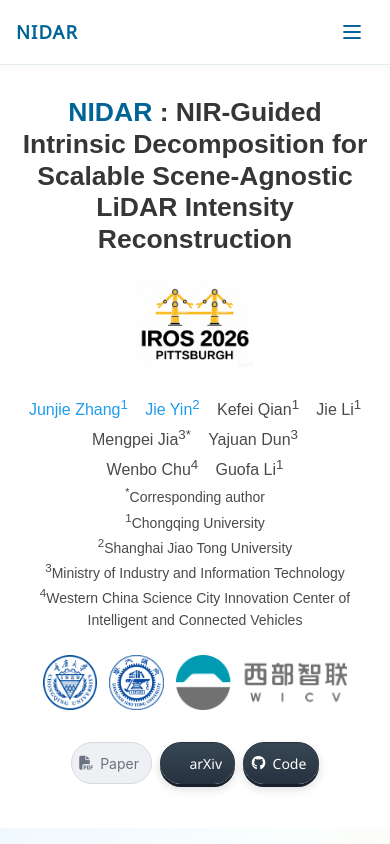
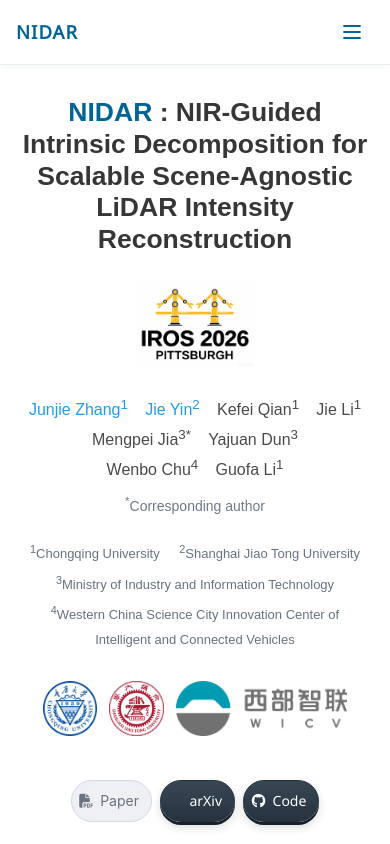
Before and after one commit to nidar-web/nidar-web.github.io, a website: page index.html in a window 390 px wide. Shown: the top 844 px of the page. Drawn offline with nearby package versions, Linux system fonts and the light colour scheme; some icons are missing; a web font is replaced by a local one.

Commit message:
Use the red SJTU logo and clarify affiliation hierarchy

```diff
--- a/index.html
+++ b/index.html
@@ -16,7 +16,7 @@
   <link rel="stylesheet" href="./static/css/bulma-slider.min.css">
   <link rel="stylesheet" href="./static/css/fontawesome.all.min.css">
   <link rel="stylesheet" href="https://cdn.jsdelivr.net/gh/jpswalsh/academicons@1/css/academicons.min.css">
-  <link rel="stylesheet" href="./static/css/index.css?v=20261009-institutions-navigation">
+  <link rel="stylesheet" href="./static/css/index.css?v=20261009-affiliation-spacing">
   <!-- <link rel="icon" href="./static/images/favicon.svg"> -->
 
   <script src="https://ajax.googleapis.com/ajax/libs/jquery/3.5.1/jquery.min.js"></script>
@@ -105,7 +105,7 @@
             </div>
             <div class="institution-logos" role="group" aria-label="Author institutions">
               <img class="institution-logo institution-logo--seal" src="./static/images/institutions/cqu.png" width="512" height="512" alt="Chongqing University" decoding="async">
-              <img class="institution-logo institution-logo--seal" src="./static/images/institutions/sjtu-blue.png" width="1181" height="1181" alt="Shanghai Jiao Tong University" decoding="async">
+              <img class="institution-logo institution-logo--seal" src="./static/images/institutions/sjtu.png" width="1181" height="1181" alt="Shanghai Jiao Tong University" decoding="async">
               <img class="institution-logo institution-logo--center" src="./static/images/institutions/wicv.png" width="1433" height="456" alt="Western China Science City Innovation Center of Intelligent and Connected Vehicles" decoding="async">
             </div>
             <div class="publication-links column has-text-centered">
--- a/static/css/index.css
+++ b/static/css/index.css
@@ -166,7 +166,12 @@ body {
 .site-nav-toggle:hover { background: #edf5fa; }
 .site-nav-toggle svg { display: block; }
 
-.institution-logos { display: flex; align-items: center; justify-content: center; gap: clamp(12px, 3vw, 42px); max-width: 640px; margin: 1.5rem auto 0.5rem; }
+#top .publication-authors { line-height: 1.65; }
+#top .publication-footnotes { margin-top: 0.5rem; color: #6e7985; }
+#top .publication-affiliations.is-size-5 { max-width: 820px; margin: 1.15rem auto 0; color: #66727f; font-size: 0.9rem !important; font-weight: 400; line-height: 1.85; }
+#top .publication-affiliations .author-block { margin: 0.1rem 0.5rem; }
+#top .publication-links { margin-top: 2rem; }
+.institution-logos { display: flex; align-items: center; justify-content: center; gap: clamp(12px, 3vw, 42px); max-width: 640px; margin: 1.75rem auto 0; }
 .institution-logo { display: block; flex: 0 1 auto; min-width: 0; max-width: 100%; height: auto; object-fit: contain; }
 .institution-logo--seal { width: 88px; }
 .institution-logo--center { width: 272px; }
@@ -187,7 +192,7 @@ body {
   #top .publication-title { font-size: clamp(1.65rem, 6.8vw, 2rem); line-height: 1.2; word-break: normal; }
   #top .conference-logo { height: 88px; }
   #top .publication-authors.is-size-5 { font-size: 1rem !important; line-height: 1.65; }
-  #top .publication-affiliations.is-size-5 { font-size: 0.875rem !important; line-height: 1.6; }
+  #top .publication-affiliations.is-size-5 { font-size: 0.8125rem !important; line-height: 1.85; }
   #top .publication-links { display: flex; align-items: center; justify-content: center; flex-wrap: wrap; gap: 0.5rem; padding-left: 0; padding-right: 0; }
   #top .publication-links .publication-link { min-height: 42px; margin: 0; padding: 0 0.75rem; font-size: 0.875rem; }
   .institution-logo--seal { width: clamp(48px, 14vw, 64px); }
```
Also changed, not shown: static/images/institutions/sjtu.png (added).
